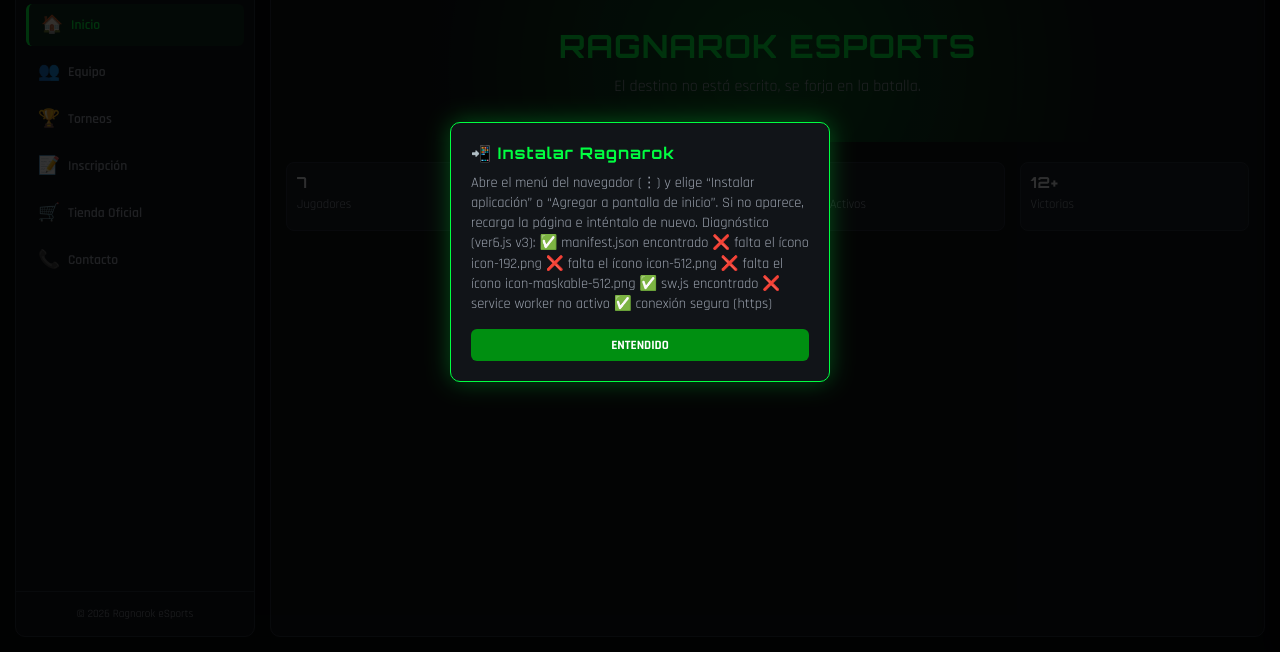
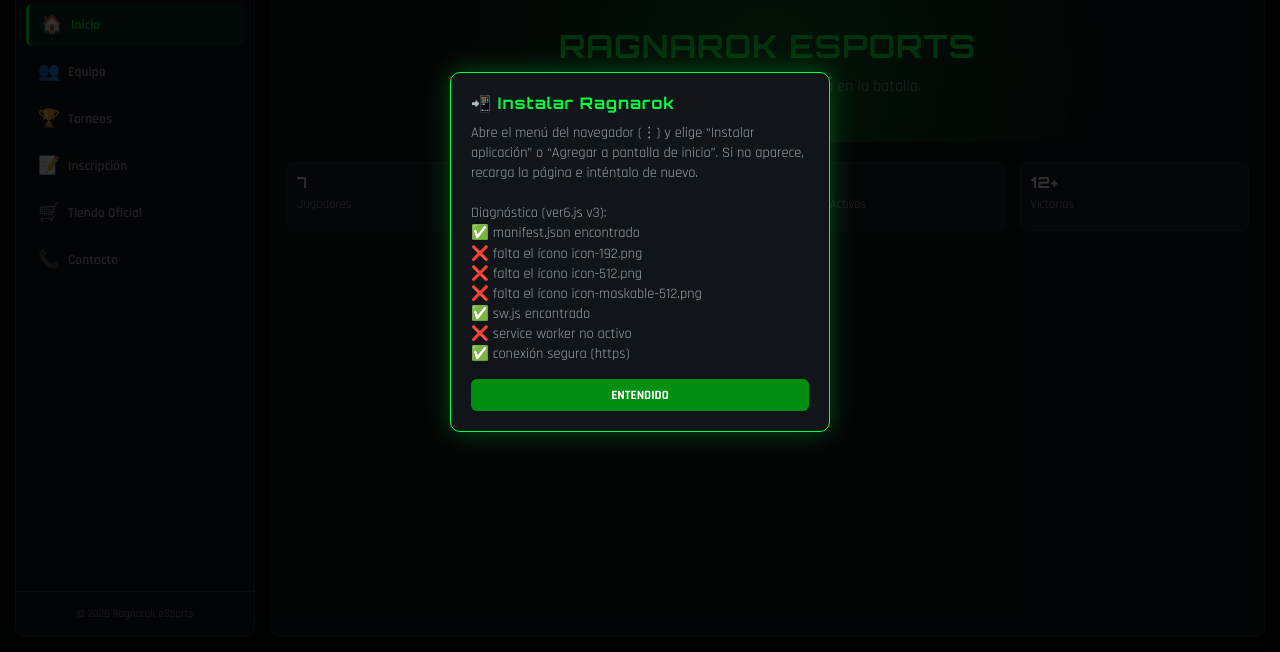
Before and after one commit to Nicks555/Pagina_Grupal_DW2, a plain HTML site: page verfin/index.html in a window 1280 px wide. Both pictures are taken after a click on the button "📲 Instalar". Shown: the part 148-800 px from the top of the page. Drawn offline with nearby package versions, Linux system fonts and the light colour scheme; no server answers.

Commit message:
corregir error de inst

```diff
--- a/verfin/index.html
+++ b/verfin/index.html
@@ -224,7 +224,7 @@
     #modalInstalar { display: none; position: fixed; inset: 0; background: rgba(0,0,0,0.8); z-index: 2500; justify-content: center; align-items: center; padding: 15px; }
     #modalInstalar .box { background: var(--panel-bg); border: 1px solid var(--green-main); border-radius: 10px; padding: 20px; width: 100%; max-width: 380px; box-shadow: 0 0 25px var(--green-glow); }
     #modalInstalar h3 { color: var(--green-main); font-size: 1rem; margin-bottom: 10px; }
-    #modalInstalar p { font-size: 0.9rem; color: var(--text-muted); margin-bottom: 15px; line-height: 1.4; }
+    #modalInstalar p { white-space: pre-line; font-size: 0.9rem; color: var(--text-muted); margin-bottom: 15px; line-height: 1.4; }
 
     /* ========== BASE RESPONSIVE ========== */
     body { height: 100vh; height: 100dvh; width: 100%; }
```
